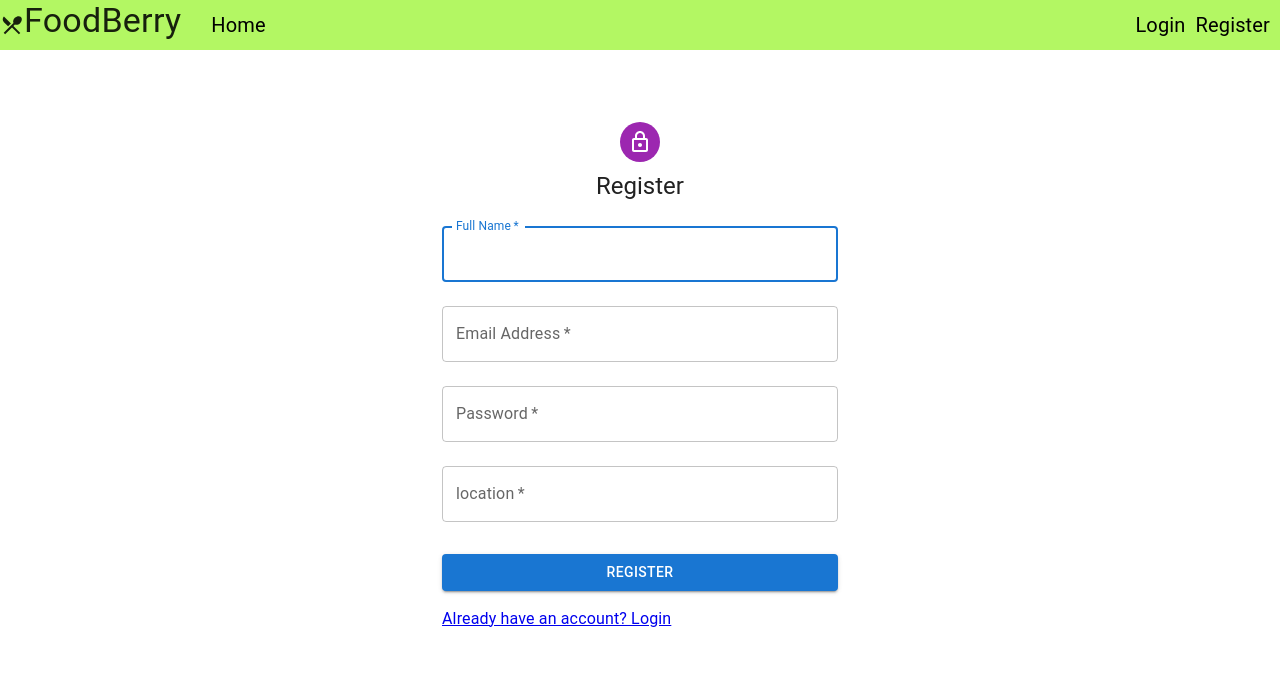
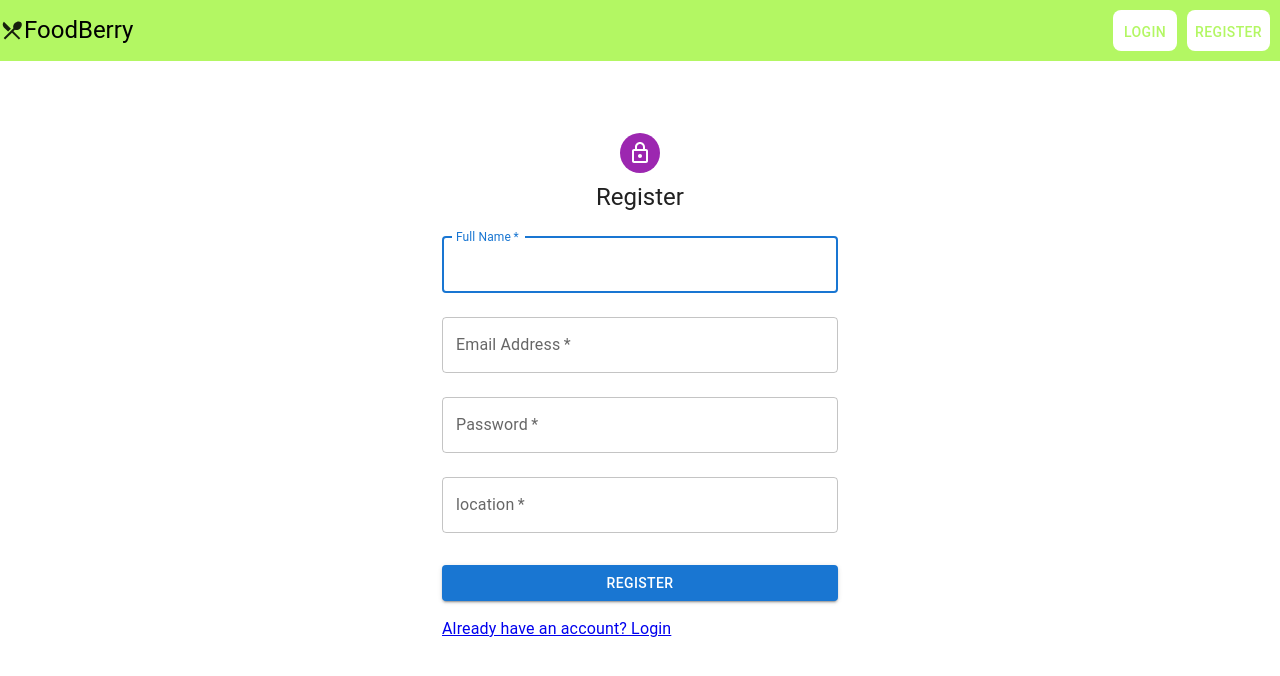
Before and after one commit to Ridham24/FoodBerry, a React (Vite) app: page /register in a window 1280 px wide. Shown: the top 676 px of the page. Built offline with nearby package versions, Linux system fonts and the light colour scheme.

Commit message:
navbar logic done

```diff
--- a/src/Components/Navbar.jsx
+++ b/src/Components/Navbar.jsx
@@ -1,46 +1,101 @@
 import React from 'react'
 import { Link } from 'react-router-dom'
-import { Stack, Typography, Box } from '@mui/material'
+import { Stack, Typography, Box,Button } from '@mui/material'
 import RestaurantMenuIcon from '@mui/icons-material/RestaurantMenu'
+import { useNavigate } from 'react-router-dom'
 const Navbar = () => {
+  const navigate=useNavigate()
   return (
     <Stack direction="row" sx={{ bgcolor: '#b3f763', fontSize: '20px' }}>
       <RestaurantMenuIcon sx={{ height: 'auto' }} />
-      <Typography variant="h4">FoodBerry</Typography>
       <Link
         to="/"
         style={{
           textDecoration: 'none',
-          paddingTop: '10px',
-          marginLeft: '30px',
+          paddingTop: '14px',
           color: 'black',
         }}
       >
-        Home
+        <Typography variant="h5">FoodBerry</Typography>
       </Link>
+      {localStorage.getItem('authToken') && (
+        <Box sx={{ padding: '10px', boxShadow: '50px' }}>
+          <Button
+            onClick={() => navigate('/orders')}
+            style={{
+              textDecoration: 'none',
+              borderRadius: '8px',
+              paddingTop: '10px',
+              color: '#b3f763',
+              backgroundColor: 'white',
+            }}
+          >
+            My Orders
+          </Button>
+        </Box>
+      )}
+      {!localStorage.getItem('authToken') && (
         <Box sx={{ marginLeft: 'auto', padding: '10px' }}>
-        <Link
-          to="/login"
+          <Button
+            onClick={() => navigate('/login')}
             style={{
               textDecoration: 'none',
               paddingTop: '10px',
-            color: 'black',
+              borderRadius: '8px',
+              color: '#b3f763',
+              backgroundColor: 'white',
             }}
           >
             Login
-        </Link>
-        <Link
-          to="/register"
+          </Button>
+          <Button
+            onClick={() => navigate('/register')}
             style={{
               textDecoration: 'none',
               paddingTop: '10px',
-            color: 'black',
+              borderRadius: '8px',
+              color: '#b3f763',
               marginLeft: '10px',
+              backgroundColor: 'white',
             }}
           >
             Register
-        </Link>
+          </Button>
         </Box>
+      )}
+      {localStorage.getItem('authToken') && (
+        <Box sx={{ marginLeft: 'auto', padding: '10px' }}>
+          <Button
+            onClick={() => navigate('/cart')}
+            style={{
+              textDecoration: 'none',
+              paddingTop: '10px',
+              borderRadius: '8px',
+              color: '#b3f763',
+              marginLeft: '10px',
+              backgroundColor: 'white',
+            }}
+          >
+            Cart
+          </Button>
+          <Button
+            onClick={() => {
+              localStorage.removeItem('authToken')
+              window.location.reload()
+            }}
+            style={{
+              textDecoration: 'none',
+              paddingTop: '10px',
+              borderRadius: '8px',
+              color: '#b3f763',
+              marginLeft: '10px',
+              backgroundColor: 'white',
+            }}
+          >
+            LogOut
+          </Button>
+        </Box>
+      )}
     </Stack>
   )
 }
```
Lines whose indentation alone changed are shown as unchanged.
